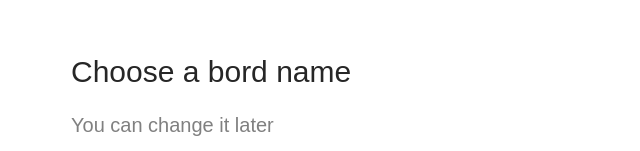
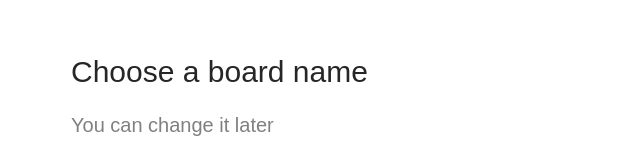
Before and after one commit to charlotte987/Mening, a React (Create React App) app in the folder reactapp/: page /create in a window 1280 px wide. Shown: the part 102-253 px from the top of the page, without its empty margins (330-970 px from the left). Built offline with nearby package versions, Linux system fonts and the light colour scheme; the HTML template or start-up script is replaced by a standard one.

Commit message:
bord to board

```diff
--- a/reactapp/src/pages/boardcreation.js
+++ b/reactapp/src/pages/boardcreation.js
@@ -33,7 +33,7 @@ const BoardCreation = (props) => {
         }}
       >
         <Form.Item name="boardName">
-          <h1 style={{ fontSize: "30px" }}>Choose a bord name</h1>
+          <h1 style={{ fontSize: "30px" }}>Choose a board name</h1>
           <h6 style={{ color: "grey", fontSize: "20px" }}>
             You can change it later
           </h6>
```
